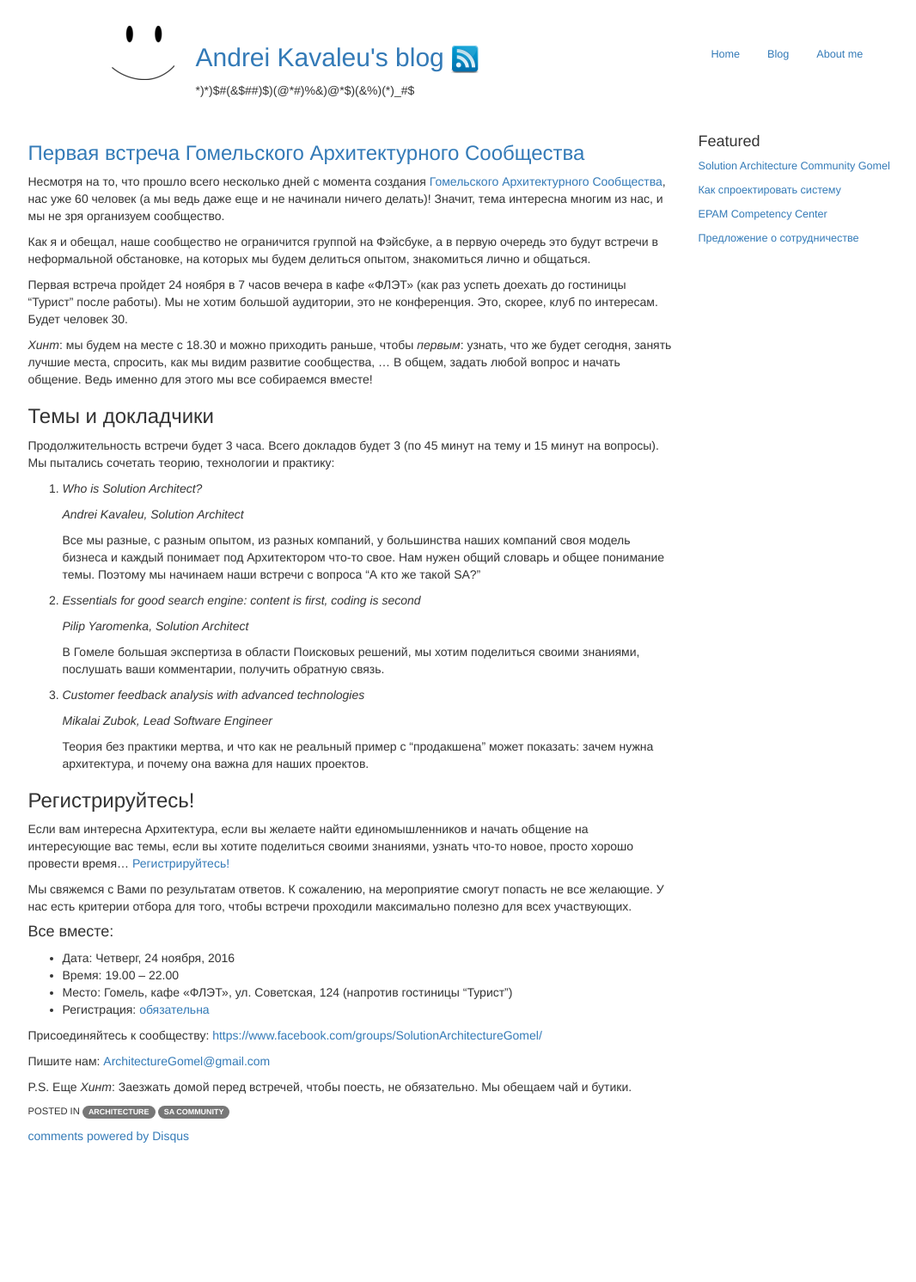
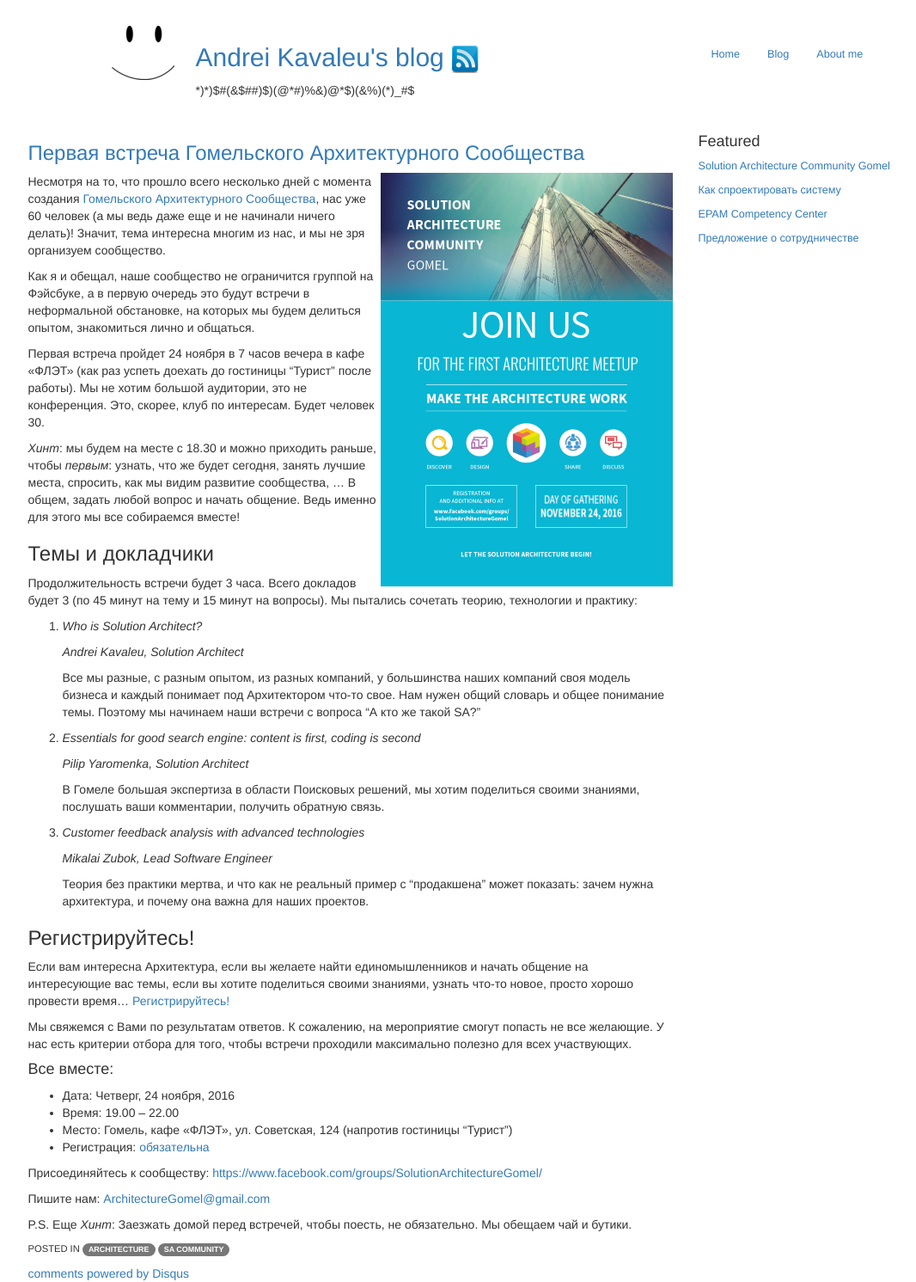
Before and after one commit to akava/akava.github.io, a Jekyll site: the page built from _posts/2015-11-16-SA-Community-Meetup-1.md, in a window 1280 px wide. Shown: the whole page at 86% size, without its empty margins (135-1201 px from the left). Built offline with Jekyll 4.4.1, drawn with Linux system fonts in a browser that asks for light colours; nearby versions of some CDN libraries; comment, search, counter and statistics services are not loaded; before the commit the page ends 1331 px from its top, so only the background shows below that.

Commit message:
Image added to 2015-11-16-SA-Community-Meetup-1

```diff
--- a/_posts/2015-11-16-SA-Community-Meetup-1.md
+++ b/_posts/2015-11-16-SA-Community-Meetup-1.md
@@ -11,13 +11,14 @@
   slug: sa-community
 ---
 
+<a href="\img\posts\36-SA-Meetup-1\First Event_big.png" target="_blank"><img src="\img\posts\36-SA-Meetup-1\First Event_small.png" align="right"></a>
 Несмотря на то, что прошло всего несколько дней с момента создания [Гомельского Архитектурного Сообщества](https://www.facebook.com/groups/SolutionArchitectureGomel/), нас уже 60 человек (а мы ведь даже еще и не начинали ничего делать)! Значит, тема интересна многим из нас, и мы не зря организуем сообщество.
 
 Как я и обещал, наше сообщество не ограничится группой на Фэйсбуке, а в первую очередь это будут встречи в неформальной обстановке, на которых мы будем делиться опытом, знакомиться лично и общаться.
 
-Первая встреча пройдет 24 ноября в 7 часов вечера в кафе «ФЛЭТ»   <!--more-->  (как раз успеть доехать до гостиницы "Турист" после работы). Мы не хотим большой аудитории, это не конференция. Это, скорее, клуб по интересам. Будет человек 30.
+Первая встреча пройдет 24 ноября в 7 часов вечера в кафе «ФЛЭТ» (как раз успеть доехать до гостиницы "Турист" после работы). Мы не хотим большой аудитории, это не конференция. Это, скорее, клуб по интересам. Будет человек 30.
 
-*Хинт*: мы будем на месте с 18.30 и можно приходить раньше, чтобы *первым*: узнать, что же будет сегодня, занять лучшие места, спросить, как мы видим развитие сообщества, ... В общем, задать любой вопрос и начать общение. Ведь именно для этого мы все собираемся вместе!
+*Хинт*: мы будем на месте с 18.30 и можно приходить раньше, чтобы *первым*: узнать, что же будет сегодня, занять лучшие места, спросить, как мы видим развитие сообщества, ... В общем, задать любой вопрос и начать общение. Ведь именно для этого мы все собираемся вместе! <!--more-->
 
 ### Темы и докладчики
 
```
Also changed, not shown: img/posts/36-SA-Meetup-1/First Event_big.png (added), img/posts/36-SA-Meetup-1/First Event_small.png (added).
